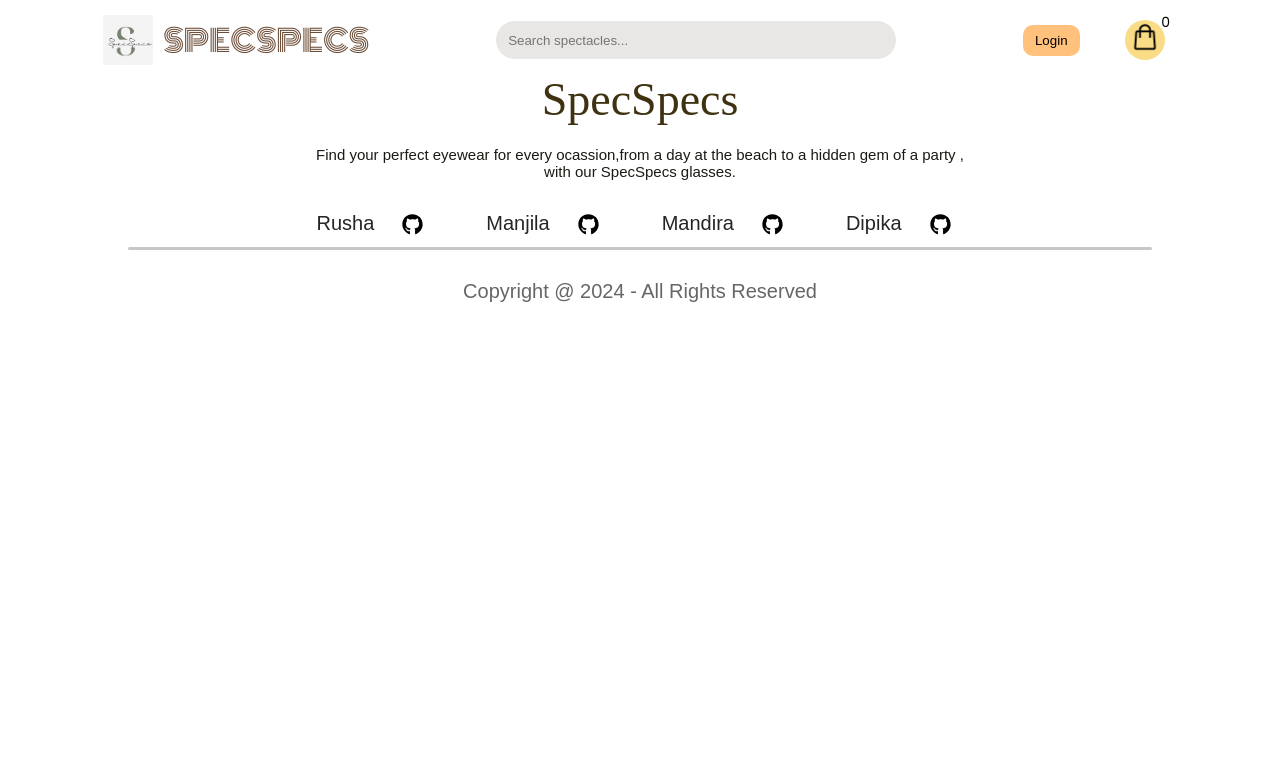
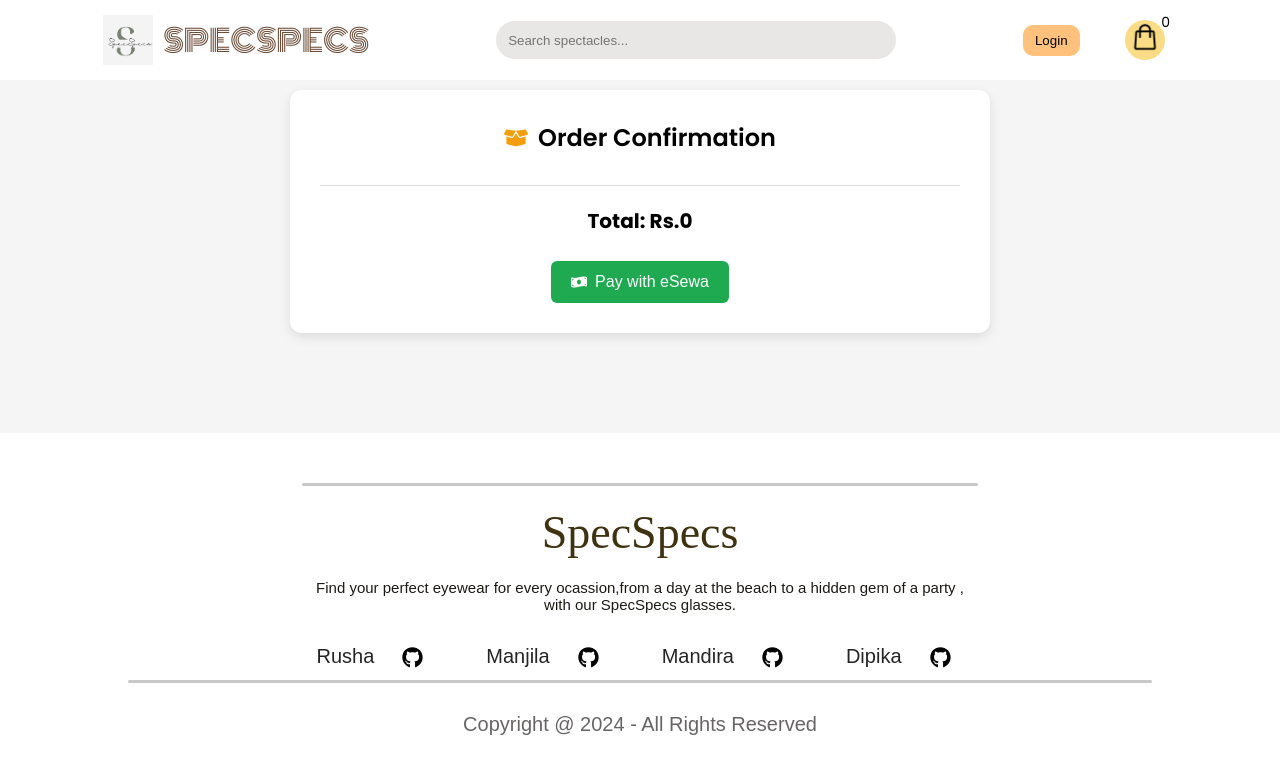
Before and after one commit to rushashrestha/SpecSpecs_, a React (Create React App) app: page /order-confirmation in a window 1280 px wide. Shown: the top 774 px of the page. Built offline with nearby package versions, Linux system fonts and the light colour scheme; a web font is replaced by a local one.

Commit message:
Payment gateway(eSewa) added

```diff
--- a/package.json
+++ b/package.json
@@ -10,6 +10,7 @@
     "@types/react": "^18.2.58",
     "@types/react-dom": "^18.2.19",
     "create-react-app": "^5.0.1",
+    "crypto-js": "^4.2.0",
     "fa-icons": "^0.2.0",
     "react": "^18.3.1",
     "react-dom": "^18.2.0",
--- a/src/App.js
+++ b/src/App.js
@@ -13,6 +13,9 @@
 import sports_banner from "./Components/Assets/Categories/sportsmod1.jpg";
 import suns_banner from "./Components/Assets/Categories/sunmod1.jpg";
 import ProductDisplay from "./Components/ProductDisplay/ProductDisplay";
+import OrderConfirmation from "./Components/Assets/CartItems/OrderConfirmation";
+import PaymentSuccess from "./Components/Assets/CartItems/PaymentSuccess";
+import PaymentFailure from "./Components/Assets/CartItems/PaymentFailure";
 
 function App() {
   const [showLoader, setShowLoader] = useState(true);
@@ -48,9 +51,12 @@
             path="/sunglass"
             element={<ShopCategory banner={suns_banner} category="Sunglasses" />}
           />
-          <Route path="/product/:productID" element={<ProductDisplay />} /> {/* Updated route */}
+          <Route path="/product/:productID" element={<ProductDisplay />} />
           <Route path="/cart" element={<Cart />} />
           <Route path="/login" element={<LoginSignup />} />
+          <Route path="/order-confirmation" element={<OrderConfirmation/>} />
+          <Route path="/payment-success" element={<PaymentSuccess/>} />
+        <Route path="/payment-failure" element={<PaymentFailure/>} />
         </Routes>
         <Footer />
       </BrowserRouter>
--- a/src/Components/Assets/CartItems/CartItems.jsx
+++ b/src/Components/Assets/CartItems/CartItems.jsx
@@ -2,9 +2,13 @@
 import './CartItems.css';
 import { ShopContext } from "../../../Context/ShopContext";
 import remove_icon from '../removeicon.png';
+import { useNavigate } from "react-router-dom";
+
 const CartItems = () => {
-    const {getTotalCartAmount,allproducts,cartItems,removeFromCart} = useContext(ShopContext)
-    return(
+    const { getTotalCartAmount, allproducts, cartItems, removeFromCart } = useContext(ShopContext);
+    const navigate = useNavigate();
+
+    return (
         <div className="cartitems">
             <div className="cartitems-format-main">
                 <p>Products</p>
@@ -15,25 +19,23 @@
                 <p>Remove</p>
             </div>
             <hr />
-            {allproducts.map((e)=>{
-               if(cartItems[e.id]>0)
-               {
+            {allproducts.map((e) => {
+                if (cartItems[e.id] > 0) {
                     return (
-                 <div >
+                        <div key={e.id}>
                             <div className="cartitems-format cartitems-format-main">
-                    <img src={e.image} alt="" className="carticon-product-icon"/>
+                                <img src={e.image} alt="" className="carticon-product-icon" />
                                 <p>{e.name}</p>
                                 <p>Rs.{e.new_price}</p>
                                 <button className="cartitems-quantity">{cartItems[e.id]}</button>
-                    <p>{e.new_price*cartItems[e.id]}</p>
-                    <img className='cartitems-remove-icon'src={remove_icon} onClick= {()=>{removeFromCart(e.id)}}alt="" />
+                                <p>Rs.{e.new_price * cartItems[e.id]}</p>
+                                <img className='cartitems-remove-icon' src={remove_icon} onClick={() => { removeFromCart(e.id) }} alt="Remove" />
                             </div>
                             <hr />
                         </div>
                     )
                 }
                 return null;
-
             })}
             <div className="cartitems-down">
                 <div className="cartitems-total">
@@ -41,21 +43,20 @@
                     <div>
                         <div className="cartitems-total-item">
                             <p>Subtotal</p>
-                        <p>Rs{getTotalCartAmount()}</p>
+                            <p>Rs.{getTotalCartAmount()}</p>
                         </div>
                         <hr />
                         <div className="cartitems-total-item">
                             <h3>Total</h3>
-                        <h3>Rs{getTotalCartAmount()}</h3>
+                            <h3>Rs.{getTotalCartAmount()}</h3>
                         </div>
                     </div>
-                  <button>PROCEED TO CHECKOUT</button>
-                </div>
-
+                    <button onClick={() => navigate("/order-confirmation")}>PROCEED TO CHECKOUT</button>
 
                 </div>
-
+            </div>
         </div>
     )
 }
-export  default CartItems;
+
+export default CartItems;
--- /dev/null
+++ b/src/Components/Assets/CartItems/OrderConfirmation.css
@@ -0,0 +1,80 @@
+.order-confirmation-wrapper {
+    display: flex;
+    justify-content: center;
+    padding-top: 90px;
+    background-color: #f5f5f5;
+    padding-bottom: 100px;
+
+  }
+
+  .order-card {
+    background-color: #fff;
+    border-radius: 12px;
+    box-shadow: 0 4px 12px rgba(0,0,0,0.1);
+    padding: 30px;
+    max-width: 700px;
+    width: 100%;
+    text-align: center;
+  }
+
+  .order-title {
+    display: flex;
+    align-items: center;
+    justify-content: center;
+    font-size: 24px;
+    margin-bottom: 30px;
+    font-weight: 600;
+  }
+
+  .order-item {
+    display: flex;
+    align-items: center;
+    justify-content: start;
+    margin-bottom: 20px;
+    gap: 20px;
+  }
+
+  .order-img {
+    width: 60px;
+    height: auto;
+    border-radius: 6px;
+    object-fit: contain;
+  }
+
+  .order-details {
+    text-align: left;
+  }
+
+  .order-details h3 {
+    margin: 0;
+    font-size: 18px;
+  }
+
+  .divider {
+    margin: 30px 0 20px;
+    border: 0;
+    border-top: 1px solid #ddd;
+  }
+
+  .order-total {
+    font-size: 20px;
+    font-weight: 600;
+    margin-bottom: 25px;
+  }
+
+  .esewa-btn {
+    background-color: #1faa52;
+    color: #fff;
+    border: none;
+    padding: 12px 20px;
+    font-size: 16px;
+    border-radius: 6px;
+    cursor: pointer;
+    display: inline-flex;
+    align-items: center;
+    transition: background 0.3s;
+  }
+
+  .esewa-btn:hover {
+    background-color: #168f3c;
+  }
--- /dev/null
+++ b/src/Components/Assets/CartItems/OrderConfirmation.jsx
@@ -0,0 +1,95 @@
+import React, { useContext } from "react";
+import { ShopContext } from "../../../Context/ShopContext";
+import './OrderConfirmation.css';
+import { FaBoxOpen, FaMoneyBillWave } from "react-icons/fa";
+import CryptoJS from "crypto-js";
+
+const OrderConfirmation = () => {
+  const { cartItems, allproducts, getTotalCartAmount } = useContext(ShopContext);
+  const secretKey = '8gBm/:&EnhH.1/q';
+
+  const handleEsewaPayment = () => {
+    const amount = getTotalCartAmount();
+    const taxAmount = 0;
+    const serviceCharge = 0;
+    const deliveryCharge = 0;
+    const totalAmount = amount + taxAmount + serviceCharge + deliveryCharge;
+    const transactionUuid = 'TXN_' + Date.now();
+    const productCode = 'EPAYTEST';
+
+    const signatureString = `total_amount=${totalAmount},transaction_uuid=${transactionUuid},product_code=${productCode}`;
+    const hash = CryptoJS.HmacSHA256(signatureString, secretKey);
+    const signature = CryptoJS.enc.Base64.stringify(hash);
+
+    const form = document.createElement("form");
+    form.method = "POST";
+    form.action = "https://rc-epay.esewa.com.np/api/epay/main/v2/form";
+
+    const paymentData = {
+      amount: amount,
+      tax_amount: taxAmount,
+      total_amount: totalAmount,
+      transaction_uuid: transactionUuid,
+      product_code: productCode,
+      product_service_charge: serviceCharge,
+      product_delivery_charge: deliveryCharge,
+      success_url: "http://localhost:3000/success",
+      failure_url: "http://localhost:3000/failure",
+      signed_field_names: "total_amount,transaction_uuid,product_code",
+      signature: signature,
+    };
+
+    for (const [key, value] of Object.entries(paymentData)) {
+      const input = document.createElement("input");
+      input.type = "hidden";
+      input.name = key;
+      input.value = value;
+      form.appendChild(input);
+    }
+
+    document.body.appendChild(form);
+    form.submit();
+  };
+
+  return (
+    <div className="order-confirmation-wrapper">
+      <div className="order-card">
+        <h2 className="order-title">
+          <FaBoxOpen style={{ marginRight: "10px", color: "#f59e0b" }} />
+          Order Confirmation
+        </h2>
+
+        {allproducts.map((product) => {
+          if (cartItems[product.id] > 0) {
+            return (
+              <div className="order-item" key={product.id}>
+                <img src={product.image} alt={product.name} className="order-img" />
+                <div className="order-details">
+                  <h3>{product.name}</h3>
+                  <p>
+                    Price: Rs.{product.new_price} × {cartItems[product.id]} = Rs.
+                    {product.new_price * cartItems[product.id]}
+                  </p>
+                </div>
+              </div>
+            );
+          }
+          return null;
+        })}
+
+        <hr className="divider" />
+
+        <div className="order-total">
+          <strong>Total: Rs.{getTotalCartAmount()}</strong>
+        </div>
+
+        <button className="esewa-btn" onClick={handleEsewaPayment}>
+          <FaMoneyBillWave style={{ marginRight: "8px" }} />
+          Pay with eSewa
+        </button>
+      </div>
+    </div>
+  );
+};
+
+export default OrderConfirmation;
--- /dev/null
+++ b/src/Components/Assets/CartItems/PaymentFailure.jsx
@@ -0,0 +1,12 @@
+import React from 'react';
+
+const PaymentFailure = () => {
+  return (
+    <div style={{ padding: '40px', textAlign: 'center' }}>
+      <h1>❌ Payment Failed</h1>
+      <p>There was an issue with your payment. Please try again or use a different method.</p>
+    </div>
+  );
+};
+
+export default PaymentFailure;
--- /dev/null
+++ b/src/Components/Assets/CartItems/PaymentSuccess.jsx
@@ -0,0 +1,12 @@
+import React from 'react';
+
+const PaymentSuccess = () => {
+  return (
+    <div style={{ padding: '40px', textAlign: 'center' }}>
+      <h1>✅ Payment Successful!</h1>
+      <p>Your payment was successful. Thank you for your order.</p>
+    </div>
+  );
+};
+
+export default PaymentSuccess;
```
Also changed, not shown: 1 other file (tests, documents, lock files or other folders). Lines whose indentation alone changed are shown as unchanged.
